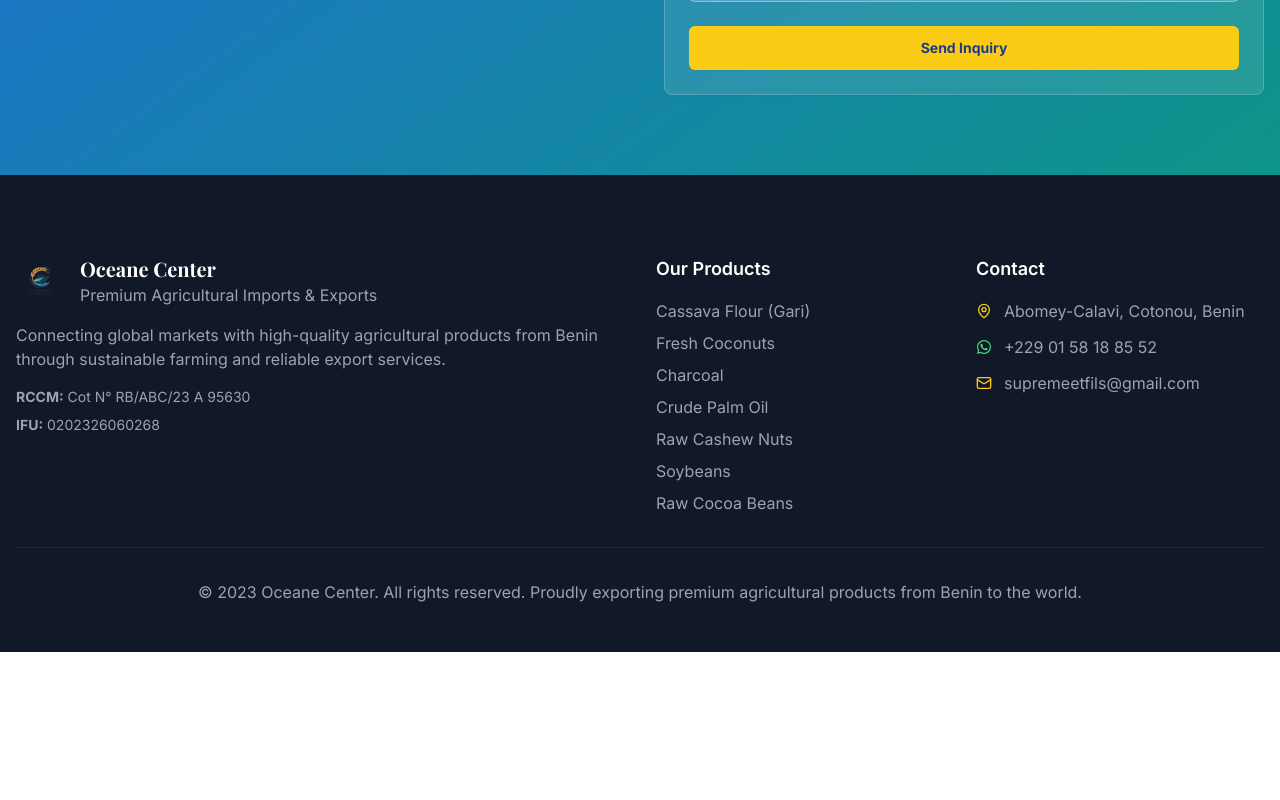
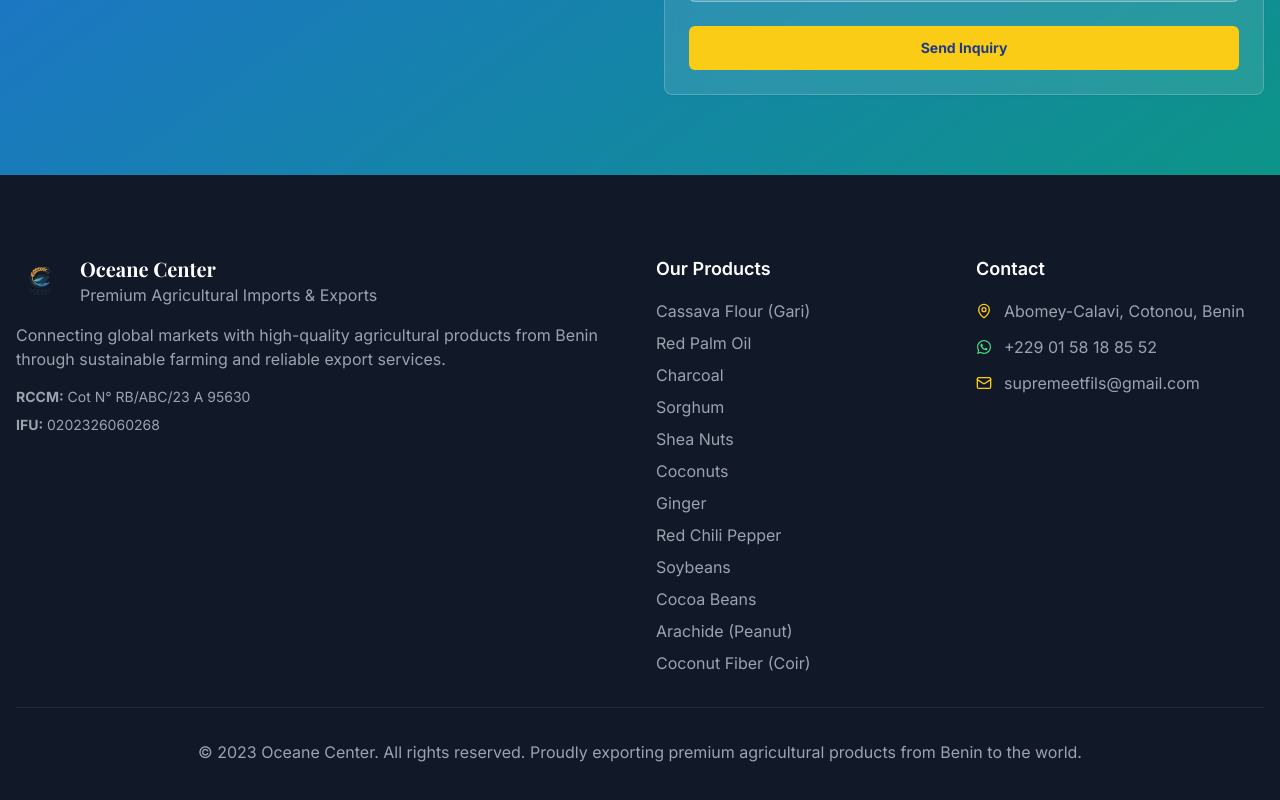
Before and after one commit to StalloneDev/oceaneclient, a React (Vite) app: page / in a window 1280 px wide. Shown: the part 5741-6541 px from the top of the page. Before the commit the page ends 6393 px from the top, so only its background shows below. Built offline with nearby package versions, Linux system fonts and the light colour scheme.

Commit message:
Update footer.tsx

```diff
--- a/src/components/footer.tsx
+++ b/src/components/footer.tsx
@@ -24,12 +24,17 @@
 
   const products = [
     "Cassava Flour (Gari)",
-    "Fresh Coconuts",
+    "Red Palm Oil",
     "Charcoal",
-    "Crude Palm Oil",
-    "Raw Cashew Nuts",
+    "Sorghum",
+    "Shea Nuts",
+    "Coconuts",
+    "Ginger",
+    "Red Chili Pepper",
     "Soybeans",
-    "Raw Cocoa Beans"
+    "Cocoa Beans",
+    "Arachide (Peanut)",
+    "Coconut Fiber (Coir)"
   ];
 
   return (
```
